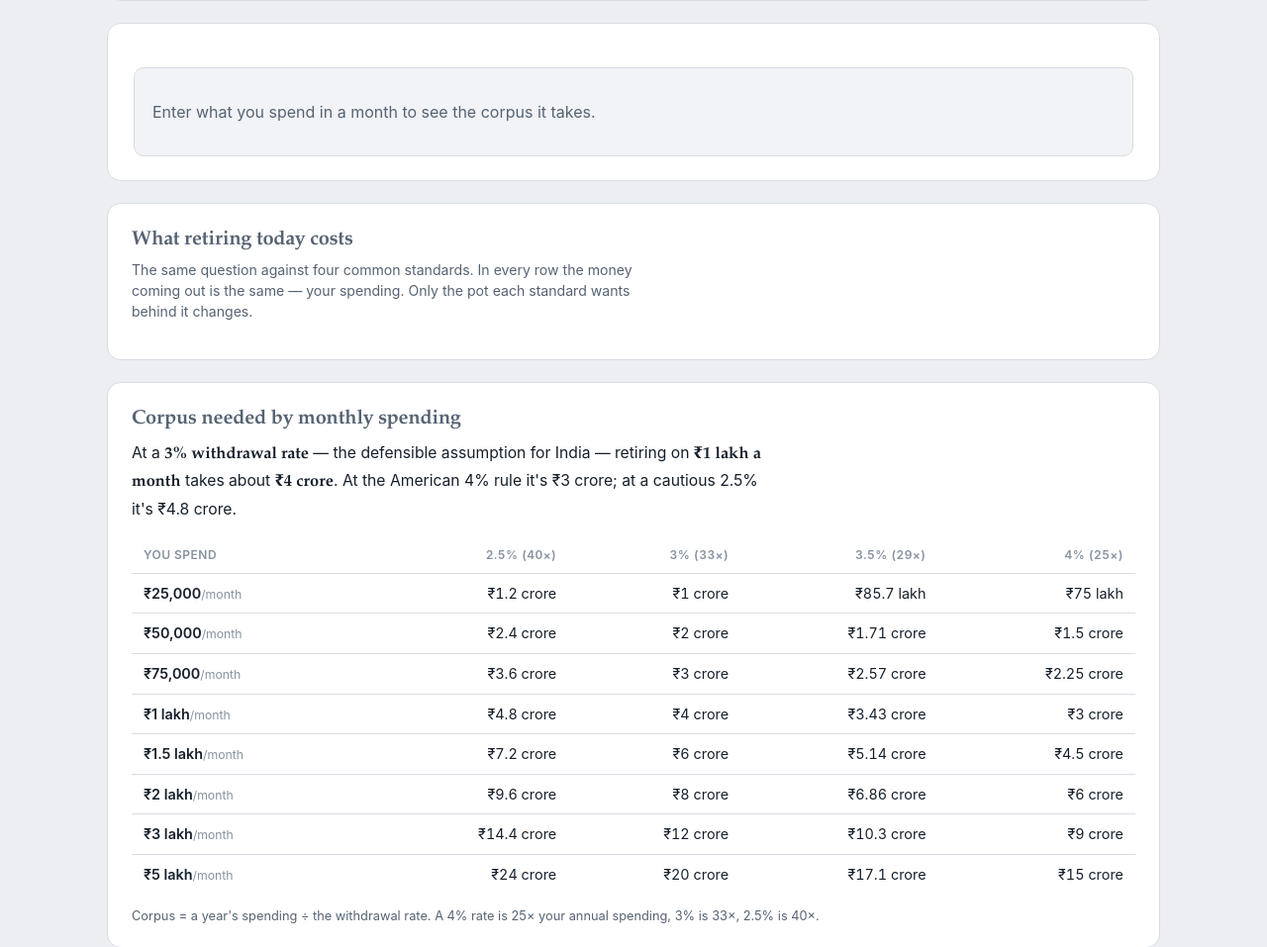
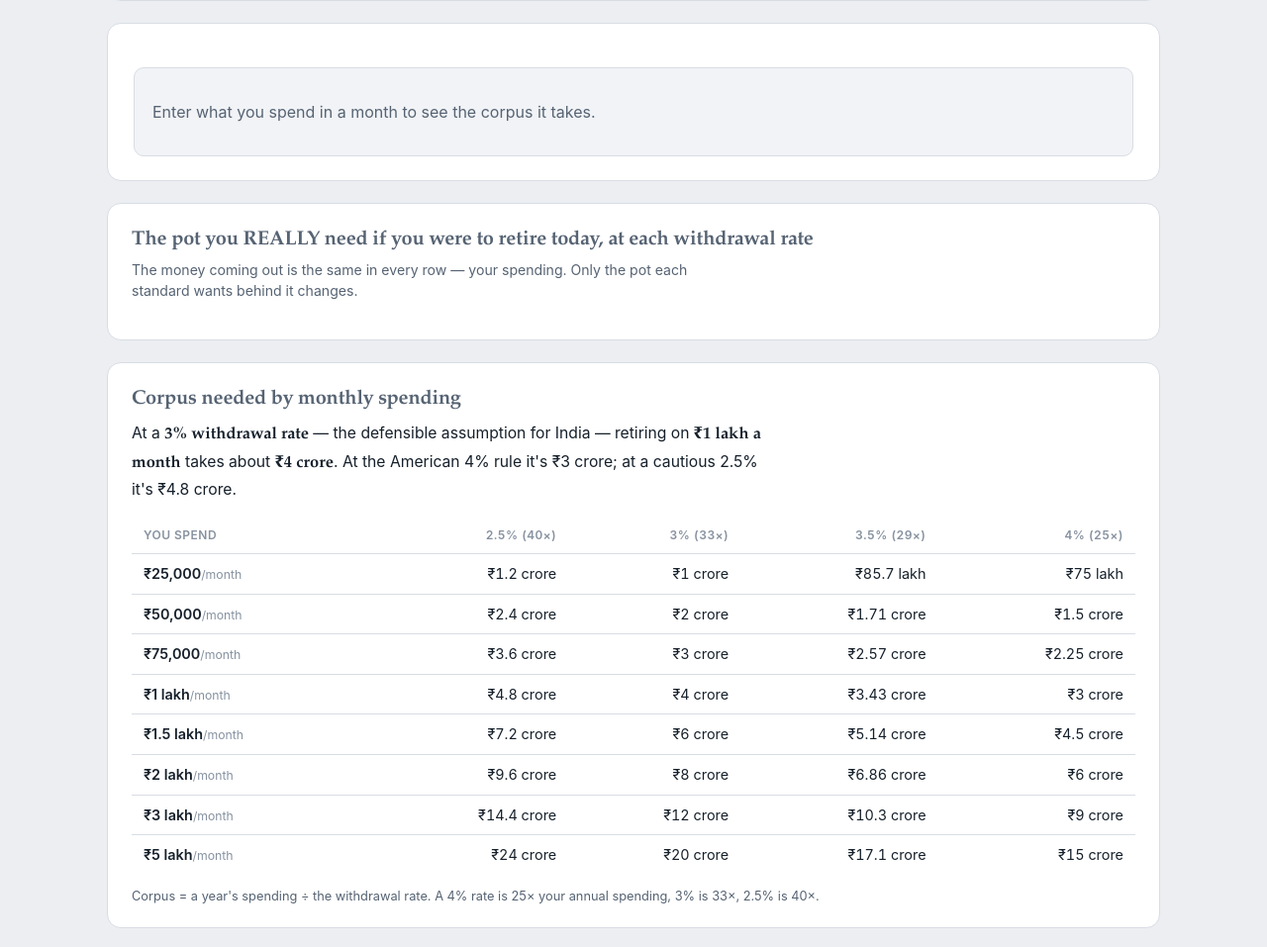
Before and after one commit to awmanoj/networthy, a FastAPI app: page /how-much-do-i-need-to-retire in a window 1280 px wide. Shown: the part 474-1431 px from the top of the page at 99% size. Run offline with FastAPI, Linux system fonts and the light colour scheme.

Commit message:
Say what the rate table actually shows
"What retiring today costs" left out the two things that make it readable: that
the pot is driven by your own monthly spending, and that the rows are four
different withdrawal rates rather than four different withdrawal amounts. That
second point was the source of the confusion — the rows look like alternatives
when they're benchmarks against one unchanging figure.

The subtitle now names that figure. "Your ₹7,02,467 a month" lands where "your
spending" didn't, and stating it once is what stops the four rows reading as
four different amounts coming out. It's filled in by JS from the reader's own
inputs, with a static version still in the template so a crawler or a no-JS
reader gets a sensible sentence rather than an empty paragraph.

"Today" stays. I had dropped it on the grounds that the pot funds a horizon
rather than a day, which was wrong — the phrase means beginning retirement now,
which is exactly what the row computes (annual spend ÷ rate, no horizon in it).
It also distinguishes this section from the verdict above, which offers "or wait
N years".

Co-Authored-By: Claude Opus 5 <noreply@anthropic.com>
Claude-Session: https://claude.ai/code/session_01BvZ1LseT4aNZ4K31Z2uf5B

```diff
--- a/app/static/retire.js
+++ b/app/static/retire.js
@@ -14,6 +14,7 @@ function initRetire(cfg) {
   const inflEl = document.getElementById("r-inflation");
   const yearsEl = document.getElementById("r-years");
   const rowsEl = document.getElementById("r-rows");
+  const leadEl = document.getElementById("r-results-lead");
   const verdictEl = document.getElementById("r-verdict");
   if (!nwEl || !spendEl || !rowsEl) return;
 
@@ -117,6 +118,13 @@ function initRetire(cfg) {
     }
 
     const horizon = Math.max(1, Math.round(num(yearsEl) || cfg.defaultYears));
+
+    if (leadEl) {
+      leadEl.innerHTML =
+        `Four common standards, each asking a different amount behind the same ` +
+        `<b>${inr(perMonth)} a month</b> you spend. The money coming out never changes ` +
+        `between rows — only the pot each standard wants behind it.`;
+    }
 
     rowsEl.innerHTML = RATES.map((rate) => {
       const needed = annual / (rate.pct / 100);
--- a/app/static/style.css
+++ b/app/static/style.css
@@ -766,7 +766,8 @@ tr:hover .reclass select, .reclass select:focus { opacity: 1; }
 /* Match the serif h2 the reference sections use — the page had two competing
    heading styles before. */
 .r-results h2 { margin: 0 0 4px; font-family: var(--serif); font-weight: 600; font-size: 1.25rem; letter-spacing: -0.01em; }
-.r-results-lead { margin: 0 0 16px; font-size: 0.88rem; max-width: 60ch; }
+.r-results-lead { margin: 0 0 16px; font-size: 0.88rem; max-width: 68ch; line-height: 1.55; }
+.r-results-lead b { color: var(--text); font-variant-numeric: tabular-nums; }
 .r-rows { display: flex; flex-direction: column; gap: 2px; }
 .r-row {
   display: grid; grid-template-columns: 84px 1fr; align-items: center; gap: 16px;
--- a/app/templates/retire.html
+++ b/app/templates/retire.html
@@ -78,10 +78,16 @@
 </section>
 
 <section class="card r-results">
-  <h2>What retiring today costs</h2>
-  <p class="muted r-results-lead">
-    The same question against four common standards. In every row the money coming out is
-    the same — your spending. Only the pot each standard wants behind it changes.
+  {# "today" earns its place: the verdict above offers "or wait N years", so this
+     is the retire-now case. It's also literally what the row computes — the pot
+     is annual spend ÷ rate, with no horizon in it. #}
+  <h2>The pot you REALLY need if you were to retire today, at each withdrawal rate</h2>
+  {# Filled in by retire.js with the reader's own figure — "your ₹7,02,467 a month"
+     lands harder than "your spending", and naming it once here is what stops the
+     four rows reading as four different withdrawal amounts. #}
+  <p class="muted r-results-lead" id="r-results-lead">
+    The money coming out is the same in every row — your spending. Only the pot each
+    standard wants behind it changes.
   </p>
   <div id="r-rows" class="r-rows"></div>
 </section>
```
